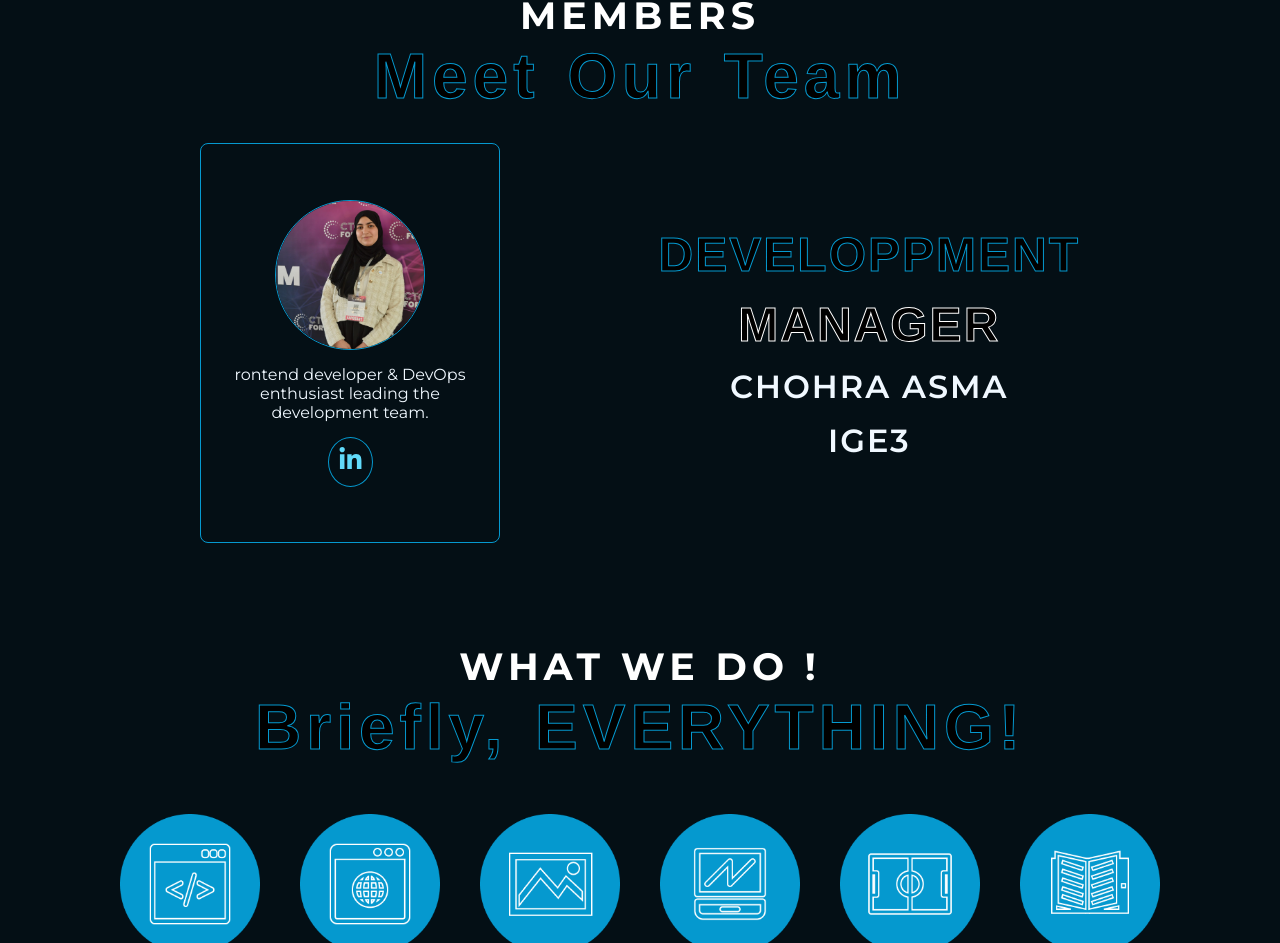
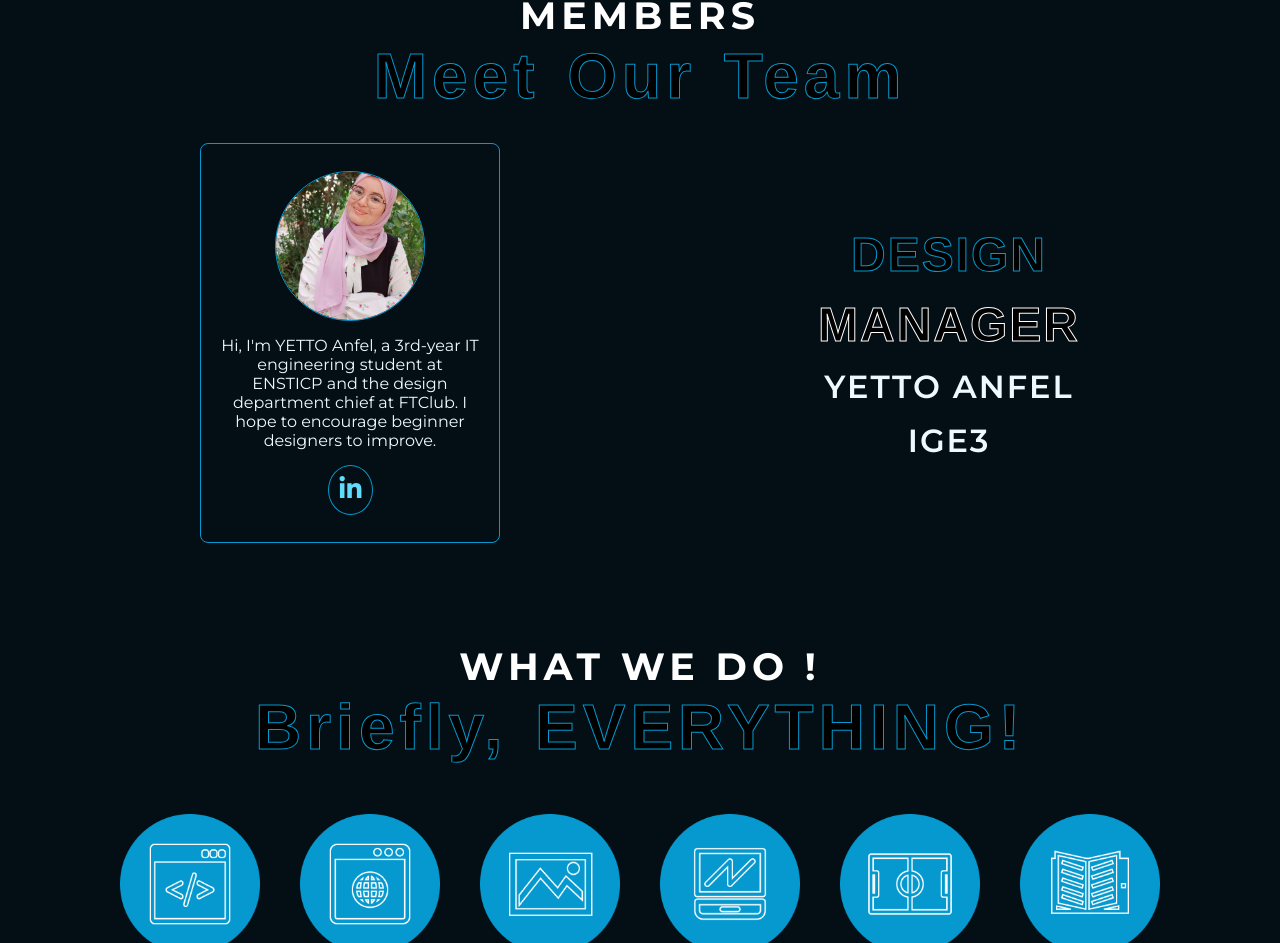
Before and after one commit to future-tech-club/Future-tech-club-website, a React (Vite) app: page / in a window 1280 px wide. Shown: the part 1409-2352 px from the top of the page. Built offline with nearby package versions, Linux system fonts and the light colour scheme.

Commit message:
update home.css

```diff
--- a/src/components/about_us/about.css
+++ b/src/components/about_us/about.css
@@ -192,7 +192,7 @@ body .aboutus {
         .subtitle{
             font-weight: 700;
             font-size: 52px;
-            -webkit-text-stroke: 0.2px var(--secondary-color);
+            -webkit-text-stroke: 0.2px var(--primary-color);
         }
 
 
--- a/src/components/home/home.css
+++ b/src/components/home/home.css
@@ -188,7 +188,7 @@ button{
 @media screen and (max-width: 430px) {
 
     .nav{
-        background-color: red;
+        background-color: transparent;
         padding: 0;
     }
     .nav-links{
@@ -198,8 +198,8 @@ button{
         margin: 0;
         height: 50px;
         width: 130px;
-        position: relative; /* Permet d'utiliser top et left */
-        top: -10px; /* Déplace vers le haut */
+        position: relative;
+        top: -10px;
         left: -25px;
 
     }
--- a/src/components/members/Members.jsx
+++ b/src/components/members/Members.jsx
@@ -5,6 +5,7 @@ import "slick-carousel/slick/slick-theme.css";
 import { FaLinkedinIn } from "react-icons/fa";
 import "./members.css";
 import AsmaImg from './images/asma.jpg'
+import AnfelImg from './images/anfel.jpg'
 
 const Members = () => {
   const members = [
@@ -15,18 +16,18 @@ const Members = () => {
       department: "Developpment",
       role: "Manager",
       prom: "IGE3",
-      description: "rontend developer & DevOps enthusiast leading the development team.",
+      description: "Hi, I'm Chohra Asma, a 3rd-year IT engineering student at ENSTIC. I am a frontend developer  leading the development team.",
       linkedin_account: "www.linkedin.com/in/asma-chohra-53003124b"
     },
     {
       id: 2,
-      image: "https://example.com/image2.jpg",
-      name: "Jane Smith",
+      image: AnfelImg,
+      name: "Yetto Anfel",
       department: "Design",
-      role: "UI/UX Designer",
-      prom: "2022",
-      description: "Jane is a creative designer specializing in user experience and interface design.",
-      linkedin_account: "https://www.linkedin.com/in/janesmith"
+      role: "Manager",
+      prom: "IGE3",
+      description: "Hi, I'm YETTO Anfel, a 3rd-year IT engineering student at ENSTICP and the design department chief at FTClub. I hope to encourage beginner designers to improve.",
+      linkedin_account: "https://www.linkedin.com/in/yetto-anfel-ab656126a?utm_source=share&utm_campaign=share_via&utm_content=profile&utm_medium=android_app/"
     }
   ];
 
@@ -36,8 +37,8 @@ const Members = () => {
     speed: 500,
     slidesToShow: 1,
     slidesToScroll: 1,
-    autoplay: false,
-    autoplaySpeed: 1000,
+    autoplay: true,
+    autoplaySpeed: 800,
     arrows: false,
   };
 
```
Also changed, not shown: src/components/members/images/anfel.jpg (added).
